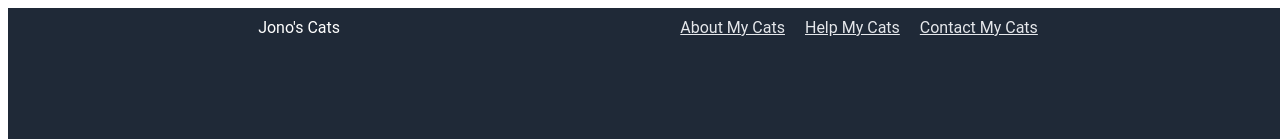
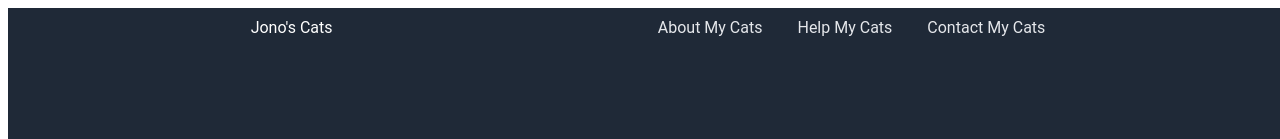
Before and after one commit to Sanforjw/landing-page, a plain HTML site: page index.html in a window 1280 px wide. Shown: the top 139 px of the page. Drawn offline with Linux system fonts and the light colour scheme.

Commit message:
Removed underlines from .headerlinks

```diff
--- a/style.css
+++ b/style.css
@@ -25,7 +25,7 @@ body {
 ul {
     list-style: none;
     display: flex;
-    gap: 20px;
+    gap: 35px;
     margin-top: 0;
     margin-bottom: 75px;
 }
@@ -33,6 +33,7 @@ ul {
 a {
     color: #E5E7Eb;
     size:18px;
+    text-decoration: none;
 }
 
 
```
